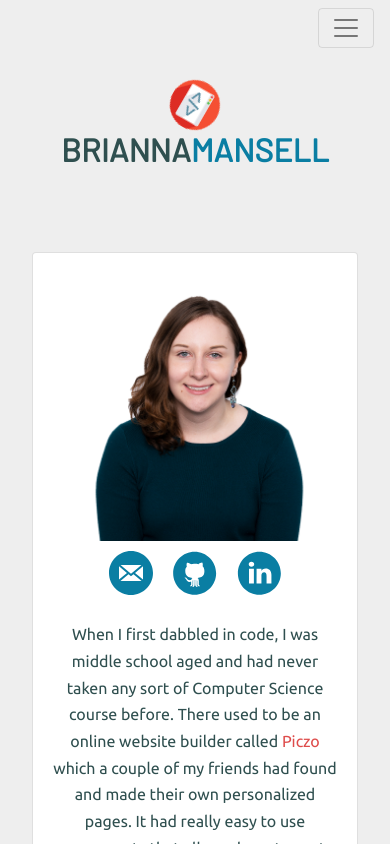
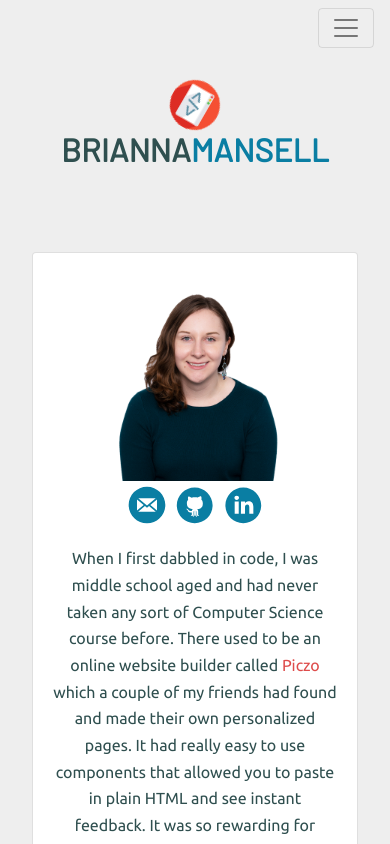
Before and after one commit to bmansell/react-mygithubpage, a React (Create React App) app: page /#/profile in a window 390 px wide. Shown: the top 844 px of the page. Built offline with nearby package versions, Linux system fonts and the light colour scheme.

Commit message:
Image resizing on profile page to account for new photo

```diff
--- a/src/css/Profile.css
+++ b/src/css/Profile.css
@@ -4,7 +4,7 @@
   margin-right: 2rem; }
 
 .profile-img {
-  max-width: 16rem;
+  max-width: 12rem;
   width: 100%; }
 
 .contact img {
@@ -22,4 +22,8 @@
     display: block;
     margin: 1rem; }
   .text-container {
-    margin-top: 0; } }
+    margin-top: 0; }
+  .contact img {
+    margin: 0.25rem;
+    width: 2.5rem;
+    height: 2.5rem; } }
--- a/src/css/Profile.scss
+++ b/src/css/Profile.scss
@@ -5,7 +5,7 @@
 }
 
 .profile-img {
-    max-width: 16rem;
+    max-width: 12rem;
     width: 100%;
 }
 
@@ -32,4 +32,12 @@
     .text-container {
         margin-top: 0;
     }
+
+    .contact {
+        img {
+            margin: 0.25rem;
+            width: 2.5rem;
+            height: 2.5rem;
+        }
+    }
 }
```
